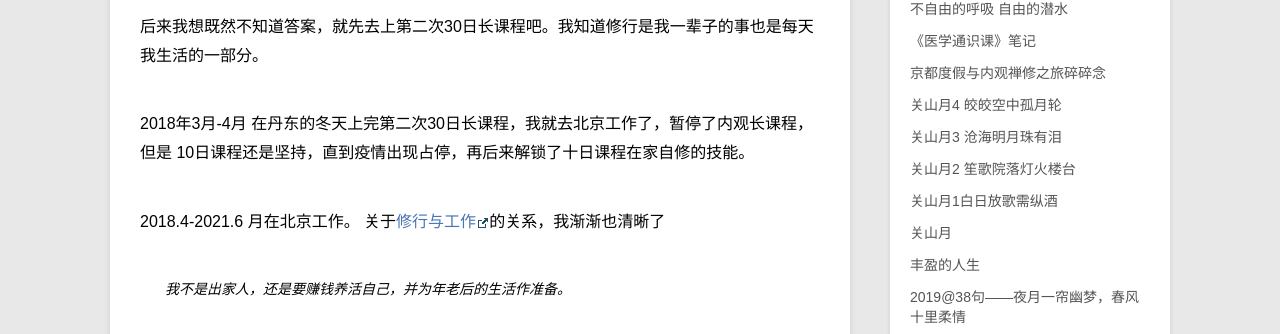
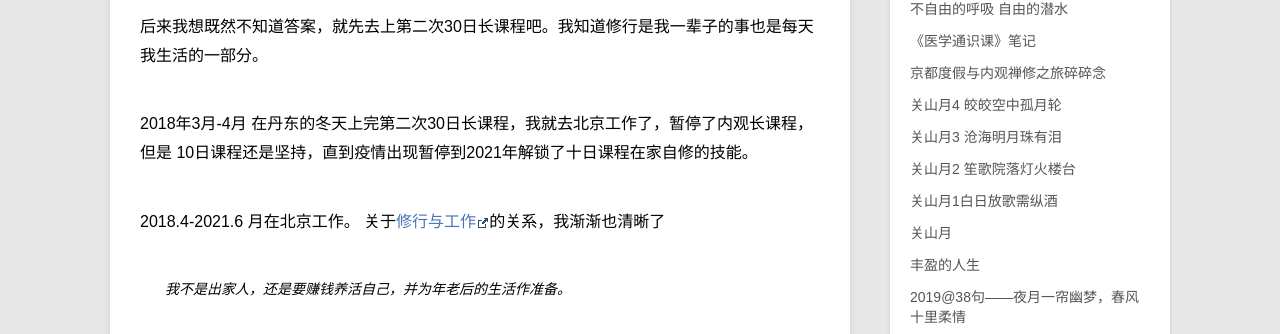
Before and after one commit to violettianjie/violettianjie.github.io, a Jekyll site: the page built from _posts/blog/2022-07-09-2life.md, in a window 1280 px wide and 900 px high, scrolled down 1831 px. Shown: the part 145-479 px from the top of the window. Built offline with Jekyll 4.4.1, drawn with Linux system fonts in a browser that asks for light colours; comment, search, counter and statistics services are not loaded; some of the changed text lies outside the part shown.

Commit message:
Update 2022-07-09-2life.md

```diff
--- a/_posts/blog/2022-07-09-2life.md
+++ b/_posts/blog/2022-07-09-2life.md
@@ -52,7 +52,7 @@ category: blog
 
 后来我想既然不知道答案，就先去上第二次30日长课程吧。我知道修行是我一辈子的事也是每天我生活的一部分。
 
-2018年3月-4月 在丹东的冬天上完第二次30日长课程，我就去北京工作了，暂停了内观长课程，但是 10日课程还是坚持，直到疫情出现占停，再后来解锁了十日课程在家自修的技能。
+2018年3月-4月 在丹东的冬天上完第二次30日长课程，我就去北京工作了，暂停了内观长课程，但是 10日课程还是坚持，直到疫情出现暂停到2021年解锁了十日课程在家自修的技能。
 
 2018.4-2021.6 月在北京工作。
 关于[修行与工作](http://violettianjie.com/MeditationWork)的关系，我渐渐也清晰了
@@ -99,6 +99,9 @@ category: blog
 
 2023年7月，上线紫梅轩网站 。
 
+2024年，我总结这些年的经历，观点有了一些变化：
+不论修行还是工作，不论在内观中心服务还是在工作中服务员工服务客户，不论是创业还是投资，本质都一样，没有区别，都需要诚信，都需要磨砺自己的品质。
+
 
 ### 三 新生
 
```
